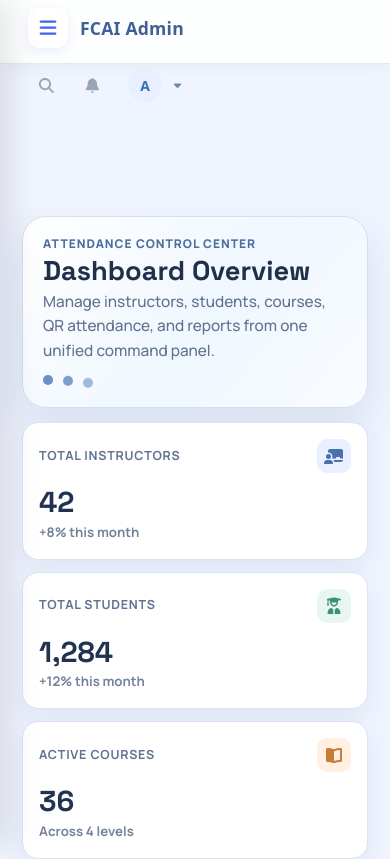
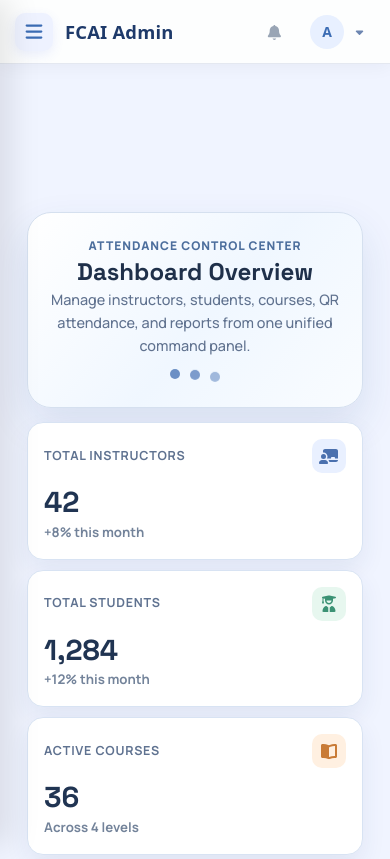
Before and after one commit to rif3t/gradutaionproject, a React (Create React App) app: page /dashboard in a window 390 px wide. Shown: the top 859 px of the page. Built offline with nearby package versions, Linux system fonts and the light colour scheme; no server answers; sample sign-in values are in the browser's storage.

Commit message:
Update Navbar, Sidebar, Dashboard, and InstructorDashboard styles for responsiveness and improved layout

```diff
--- a/src/components/Navbar/Navbar.css
+++ b/src/components/Navbar/Navbar.css
@@ -176,15 +176,24 @@
   }
 
   .top-navbar-title {
-    font-size: 1.1rem;
-    max-width: 160px;
+    font-size: 1.15rem;
+    max-width: 140px;
     white-space: nowrap;
     overflow: hidden;
     text-overflow: ellipsis;
+    color: #1e3a6a;
+  }
+
+  .top-navbar-inner {
+    padding: 0 15px;
   }
 
   .profile-name {
     display: none;
+  }
+
+  .top-icon-btn[aria-label="Search"] {
+    display: none; /* Hide search on mobile if it's not implemented yet */
   }
 }
 
@@ -213,6 +222,11 @@
 @media (max-width: 991px) {
   .top-toggle-btn {
     display: flex;
+    background: #eef2ff;
+    color: #3b6cb4;
+    border-radius: 10px;
+    width: 38px;
+    height: 38px;
   }
 }
 
--- a/src/components/Sidebar/Sidebar.css
+++ b/src/components/Sidebar/Sidebar.css
@@ -248,6 +248,7 @@
     transform: translateX(0);
     --sidebar-width: 260px;
   }
+}
 
 .sidebar-overlay {
   position: fixed;
@@ -255,16 +256,17 @@
   left: 0;
   right: 0;
   bottom: 0;
-    background: rgba(0, 0, 0, 0.3);
+  background: rgba(10, 15, 30, 0.4);
   backdrop-filter: blur(4px);
   z-index: 1050;
   display: none;
-    animation: fadeIn 0.3s ease;
+  opacity: 0;
+  transition: opacity 0.3s ease;
 }
 
 .sidebar-overlay.active {
   display: block;
-  }
+  opacity: 1;
 }
 
 @keyframes fadeIn {
--- a/src/pages/Dashboard/Dashboard.css
+++ b/src/pages/Dashboard/Dashboard.css
@@ -2,7 +2,7 @@
 
 .dashcontent {
   margin-top: 90px;
-  margin-left: calc(var(--sidebar-width) + 12px);
+  /* margin-left: calc(var(--sidebar-width) + 12px); */
   padding: 14px 20px 28px;
   transition: all 0.3s ease;
 }
@@ -308,35 +308,40 @@
   margin-right: 8px;
 }
 
-@media (max-width: 1200px) {
-  .stats-grid {
-    grid-template-columns: repeat(2, minmax(0, 1fr));
-  }
-}
-
-@media (max-width: 992px) {
+@media (max-width: 991px) {
   .dashcontent {
-    margin-left: calc(var(--sidebar-width) + 7px);
+    margin-top: 72px;
+    margin-left: 0 !important;
+    padding: 15px;
   }
 
   .dash-hero {
     flex-direction: column;
-    align-items: flex-start;
+    align-items: center;
+    text-align: center;
+    padding: 24px 20px;
+  }
+
+  .dashtext {
+    font-size: 1.8rem;
+  }
+
+  .dash-subtext {
+    font-size: 0.9rem;
+  }
+
+  .stats-grid {
+    grid-template-columns: repeat(2, 1fr);
+    gap: 10px;
   }
 }
 
-@media (max-width: 768px) {
-  .dashcontent {
-    margin-top: 76px;
-    margin-left: calc(var(--sidebar-width) + 4px);
-    padding: 10px;
+@media (max-width: 576px) {
+  .stats-grid {
+    grid-template-columns: 1fr;
   }
 
   .dashtext {
-    font-size: 1.7rem;
-  }
-
-  .stats-grid {
-    grid-template-columns: 1fr;
+    font-size: 1.5rem;
   }
 }
--- a/src/pages/InstructorDashboard/InstructorDashboard.css
+++ b/src/pages/InstructorDashboard/InstructorDashboard.css
@@ -873,6 +873,17 @@
   min-height: 500px;
 }
 
+@media (max-width: 900px) {
+  .ic-session-layout {
+    grid-template-columns: 1fr;
+  }
+
+  .ic-qr-zone {
+    border-right: none;
+    border-bottom: 1px solid var(--ic-border);
+  }
+}
+
 /* QR Zone */
 .ic-qr-zone {
   padding: 28px 24px;
@@ -1041,6 +1052,12 @@
   grid-template-columns: 1fr 1fr;
   gap: 12px;
   padding: 14px;
+}
+
+@media (max-width: 500px) {
+  .ic-settings-grid {
+    grid-template-columns: 1fr;
+  }
 }
 
 /* Session Action Buttons */
@@ -2580,12 +2597,15 @@
 }
 
 @media (max-width: 600px) {
-  .idb-as-content { flex-direction: column; align-items: flex-start; text-align: center; }
+  .idb-active-session { padding: 1rem; }
+  .idb-as-content { flex-direction: column; align-items: stretch; text-align: center; gap: 16px; }
   .idb-as-content > * { width: 100%; justify-content: center; }
-  .idb-as-qr-wrap { margin: 0 auto; }
-  .idb-as-badge { justify-content: center; }
-  .idb-as-stats { justify-content: center; }
-  .idb-as-actions { justify-content: center; }
+  .idb-as-qr-wrap { margin: 0 auto; width: 160px; height: 160px; }
+  .idb-as-qr-image { width: 100%; height: 100%; }
+  .idb-as-badge { justify-content: center; width: fit-content; margin: 0 auto 12px; }
+  .idb-as-stats { justify-content: space-around; gap: 10px; }
+  .idb-as-actions { flex-direction: column; gap: 8px; }
+  .idb-as-btn { justify-content: center; width: 100%; }
 }
 
 /* ─── Courses Overview (Horizontal / Grid) ──────────────── */
@@ -2859,8 +2879,37 @@
 
 @media (max-width: 991px) {
   .content-area {
-    margin-left: 0;
-    padding-top: 20px;
-  }
-  .idb-container { padding: 0 15px; }
-}
+    margin-left: 0 !important;
+    padding-top: 80px; /* More space for fixed navbar on mobile */
+  }
+  .idb-container { padding: 0 12px 30px; }
+
+  .idb-layout {
+    gap: 16px;
+    margin-top: 16px;
+  }
+
+  .idb-section-header {
+    padding: 1rem;
+  }
+
+  .idb-section-body {
+    padding: 1rem;
+  }
+}
+
+@media (max-width: 576px) {
+  .idb-courses-list {
+    flex-direction: column;
+    overflow-x: visible;
+  }
+
+  .idb-course-card {
+    min-width: 0;
+    width: 100%;
+  }
+
+  .idb-quick-grid {
+    grid-template-columns: 1fr;
+  }
+}
```
Lines whose indentation alone changed are shown as unchanged.
